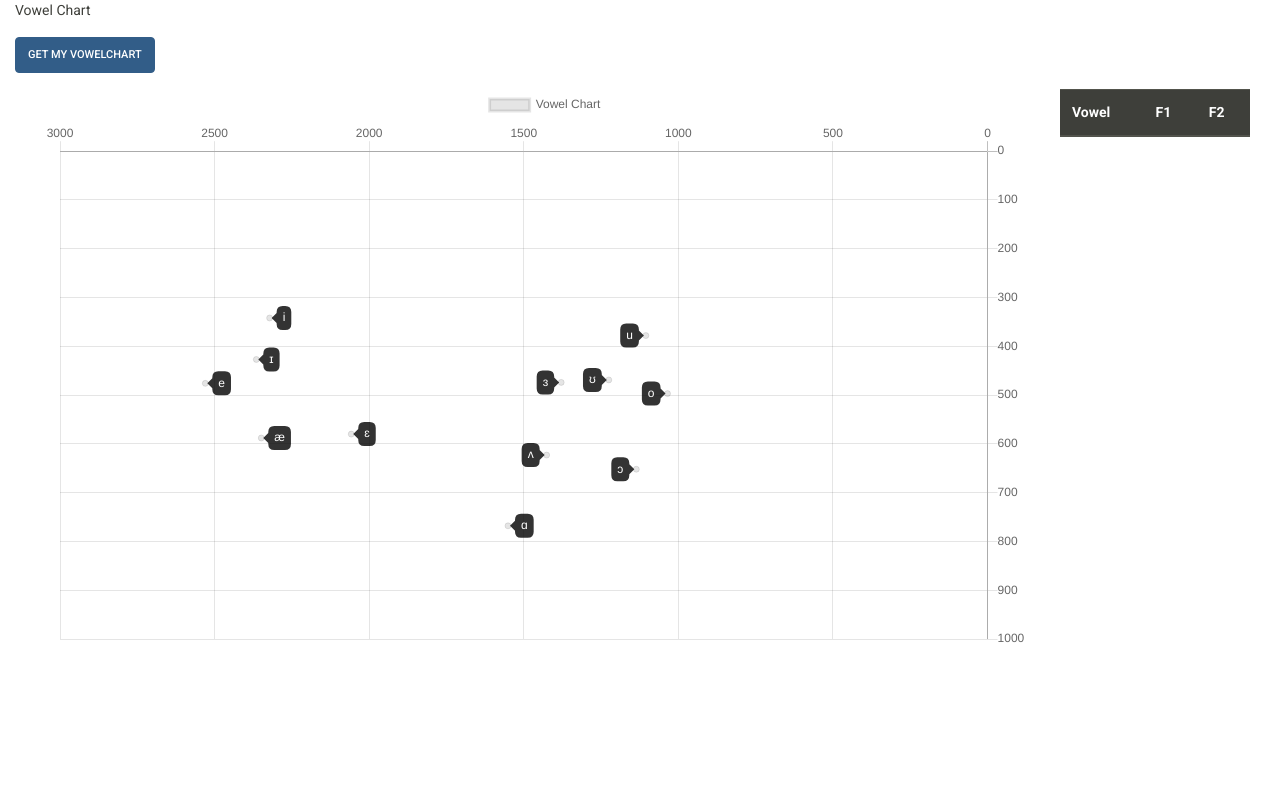
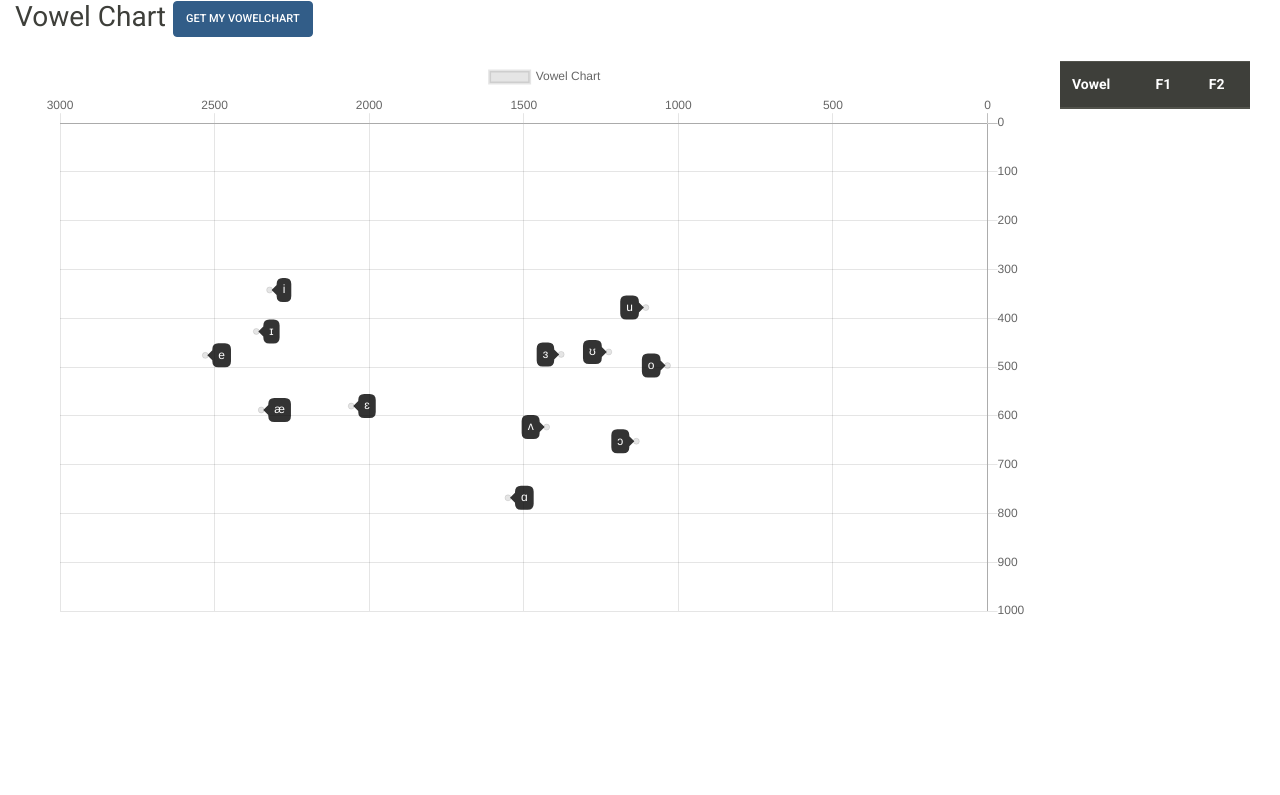
Before and after one commit to yumingchangsabodota/lingineers, a Django app: page /vowelchart/ in a window 1280 px wide. Shown: the part 54-849 px from the top of the page. After the commit the page ends 669 px from the top, so only its background shows below. Run offline with Django 3.2, Linux system fonts and the light colour scheme; lists and menus that the app fills with data are empty; parts of the project's set-up code (start-up, migrations or seed data) failed here and were passed over; some libraries are stand-ins or nearby versions.

Commit message:
modify vowelchart page

```diff
--- a/templates/vowelchart/vowelchart.html
+++ b/templates/vowelchart/vowelchart.html
@@ -2,10 +2,16 @@
 
 {% block content %}
 {% csrf_token %}
-<p>Vowel Chart</p>
 
-<button type="button" id="startFormantAnalysis" class="btn btn-primary" data-toggle="modal" data-target="#modal_a">Get My VowelChart</button>
-
+<div class="container-fluid">
+	<div class="row justify-content-start">
+			<h2>Vowel Chart
+		<span>
+			<button type="button" id="startFormantAnalysis" class="btn btn-primary" data-toggle="modal" data-target="#modal_a">Get My VowelChart</button>
+		</span>
+		</h2>
+</div>
+</div>
 <p id='stat_text'></p>
 <p id='formant_text'></p>
 
```
